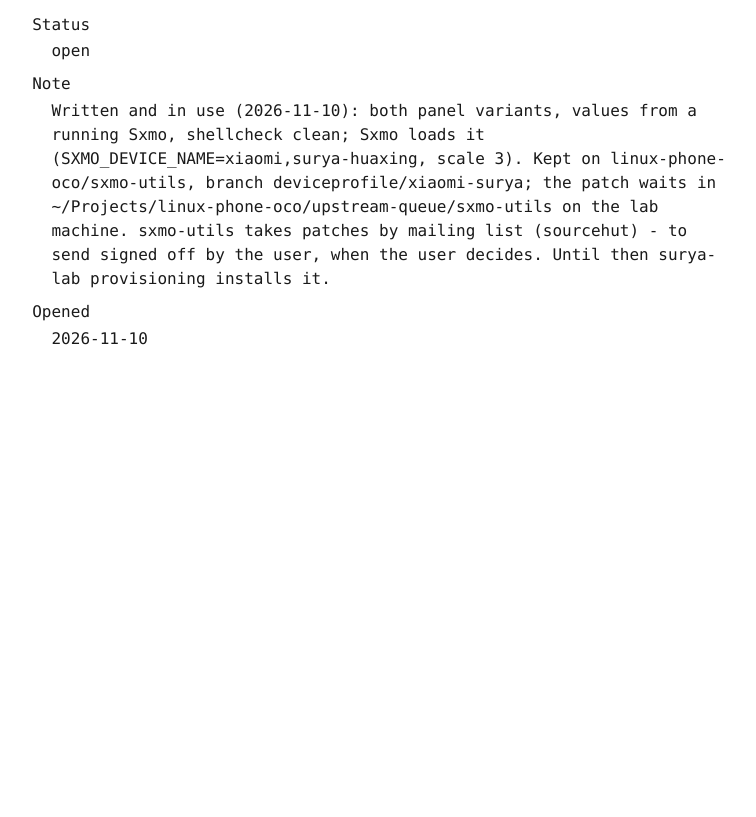
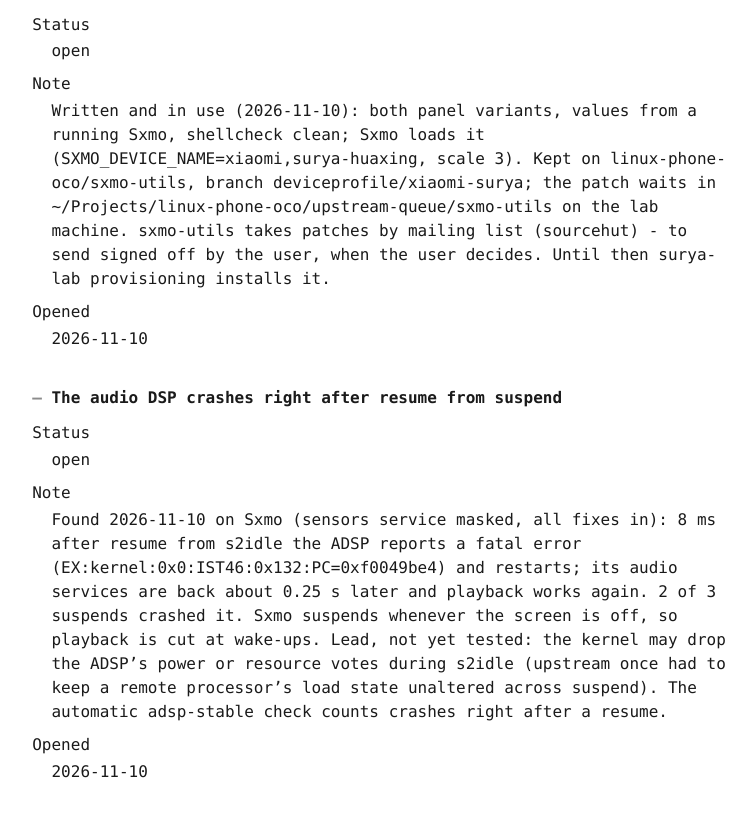
Before and after one commit to linux-phone-oco/docs, a Jekyll site: the page built from docs/backlog.md, in a window 1280 px wide and 900 px high, scrolled down 6770 px. Shown: the top 817 px of the window, without its empty margins (261-1017 px from the left). Built offline with Jekyll 4.4.1, drawn with Linux system fonts in a browser that asks for light colours; our own code applies the rules of GitHub Pages for plain Markdown files; before the commit the page ends 7237 px from its top, so only the background shows below that.

Commit message:
feat(data): the ADSP crashes after resume, and a kernel component (#30)
The audio DSP crashes right after resume from suspend (2 of 3): evidence, the recovery, a lead.
The kernel component holds the automatic boot-warnings check.

Co-authored-by: lab-agent-session <agent@creation-guidelines>

```diff
--- a/data/backlog.json
+++ b/data/backlog.json
@@ -16,3 +16,4 @@
 {"id":"plasma-silent","title":"Plasma Mobile: speakers silent, the chain playing","status":"done","note":"Plasma Mobile (fresh Nura image, sound fixes applied on the phone): speakers were silent with the whole chain playing. Two causes, both confirmed: (1) the image restores a saved mixer state with both amplifiers' digital volume at 0 = -110 dB; (2) a tas2562 driver bug: setting the Digital Volume Control changes only the driver's cache, the chips (page 2, 0x0c-0x0f) stay at -110 dB. Writing 0x40000000 straight into both chips with i2cset made sound work: the user heard YouTube in Firefox, 2026-11-10. Not persistent: after a power-off the restore and the driver bug bring the silence back. Needed: the driver fix (upstream-tas2562-volume), and until then a boot-time step that writes the volume into the chips. Root cause found and fixed 2026-11-10: the tas2562 driver's maximum volume (0 dB) read past the end of its lookup table, which muted the amps; with two more faults (the latch byte written first, resume skipping bytes). Fixed module installed and proven on the phone by I2C reads; every flash bakes it in. Listen on Plasma when it is next run.","opened":"2026-11-10"}
 {"id":"upstream-tas2562-volume","title":"Upstream: tas2562 digital volume writes do not reach the chips","status":"open","note":"See plasma-silent. Reproduce: set the Digital Volume Control, read page 2 registers 0x0c-0x0f live with i2cget. Then a driver fix (write through, or restore on power-up) and a report. Fixed 2026-11-10 (three faults: write order, a short and corrupt table, the defaults table): linux-phone-oco/linux PR #2, branch fix/tas2562-volume; patch 0002 in ~/Projects/linux-phone-oco/upstream-queue/linux on the lab machine - to send with the slot-length patch when the user decides.","opened":"2026-11-10"}
 {"id":"upstream-sxmo-profile","title":"Upstream: the Sxmo device profile for surya","status":"open","note":"Written and in use (2026-11-10): both panel variants, values from a running Sxmo, shellcheck clean; Sxmo loads it (SXMO_DEVICE_NAME=xiaomi,surya-huaxing, scale 3). Kept on linux-phone-oco/sxmo-utils, branch deviceprofile/xiaomi-surya; the patch waits in ~/Projects/linux-phone-oco/upstream-queue/sxmo-utils on the lab machine. sxmo-utils takes patches by mailing list (sourcehut) - to send signed off by the user, when the user decides. Until then surya-lab provisioning installs it.","opened":"2026-11-10"}
+{"id":"adsp-suspend-crash","title":"The audio DSP crashes right after resume from suspend","status":"open","note":"Found 2026-11-10 on Sxmo (sensors service masked, all fixes in): 8 ms after resume from s2idle the ADSP reports a fatal error (EX:kernel:0x0:IST46:0x132:PC=0xf0049be4) and restarts; its audio services are back about 0.25 s later and playback works again. 2 of 3 suspends crashed it. Sxmo suspends whenever the screen is off, so playback is cut at wake-ups. Lead, not yet tested: the kernel may drop the ADSP's power or resource votes during s2idle (upstream once had to keep a remote processor's load state unaltered across suspend). The automatic adsp-stable check counts crashes right after a resume.","opened":"2026-11-10"}
--- a/docs/backlog.md
+++ b/docs/backlog.md
@@ -231,3 +231,16 @@ Note
 
 Opened
 : 2026-11-10
+
+
+<a id="adsp-suspend-crash"></a>
+### The audio DSP crashes right after resume from suspend
+
+Status
+: open
+
+Note
+: Found 2026-11-10 on Sxmo (sensors service masked, all fixes in): 8 ms after resume from s2idle the ADSP reports a fatal error (EX:kernel:0x0:IST46:0x132:PC=0xf0049be4) and restarts; its audio services are back about 0.25 s later and playback works again. 2 of 3 suspends crashed it. Sxmo suspends whenever the screen is off, so playback is cut at wake-ups. Lead, not yet tested: the kernel may drop the ADSP's power or resource votes during s2idle (upstream once had to keep a remote processor's load state unaltered across suspend). The automatic adsp-stable check counts crashes right after a resume.
+
+Opened
+: 2026-11-10
```
Also changed, not shown: docs/components.md (+7 -0 lines), docs/index.md (+2 -2 lines), docs/support_status.md (+1 -0 lines), docs/wiki_claims.md (+1 -0 lines), data/components.json.
